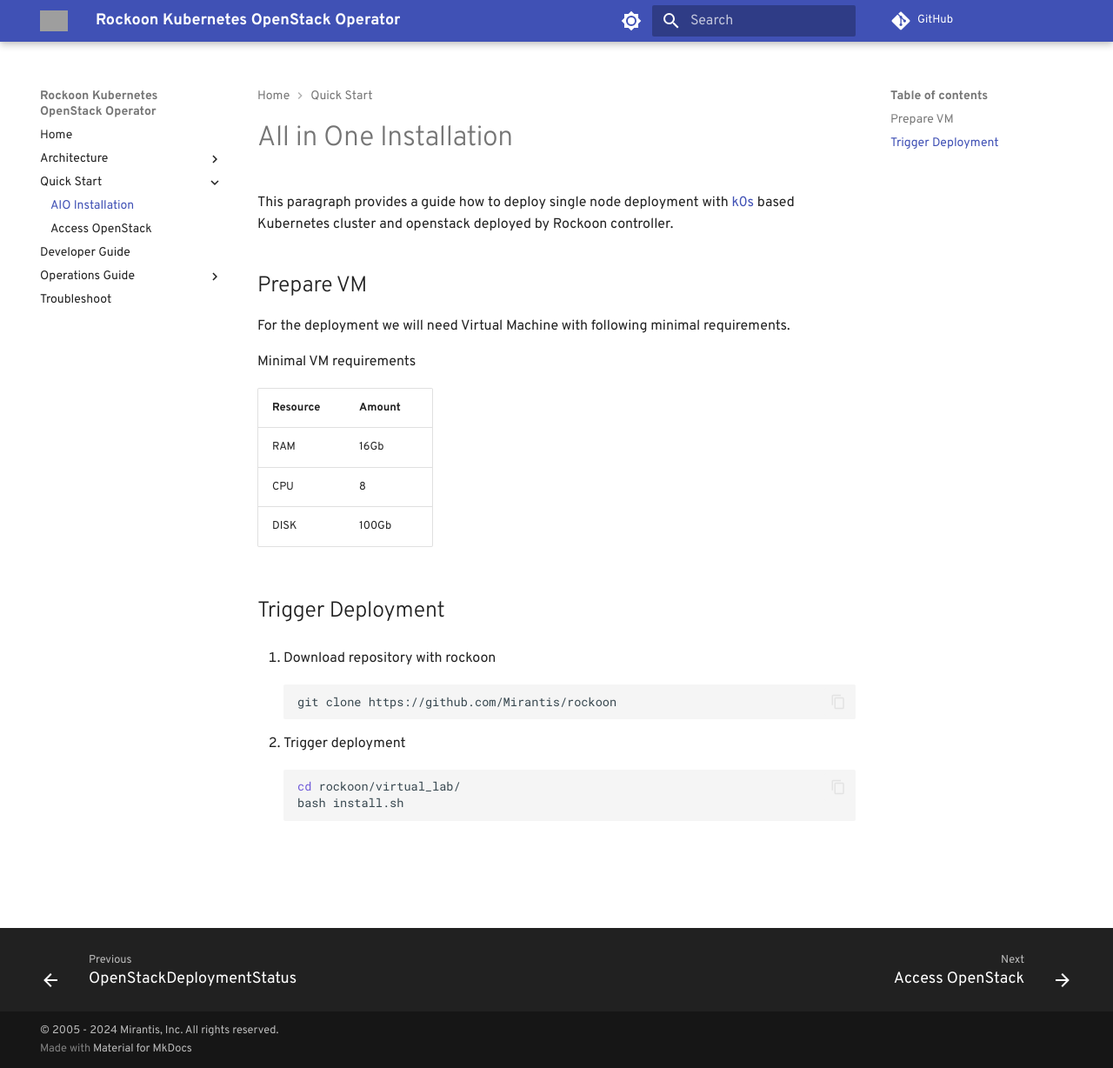
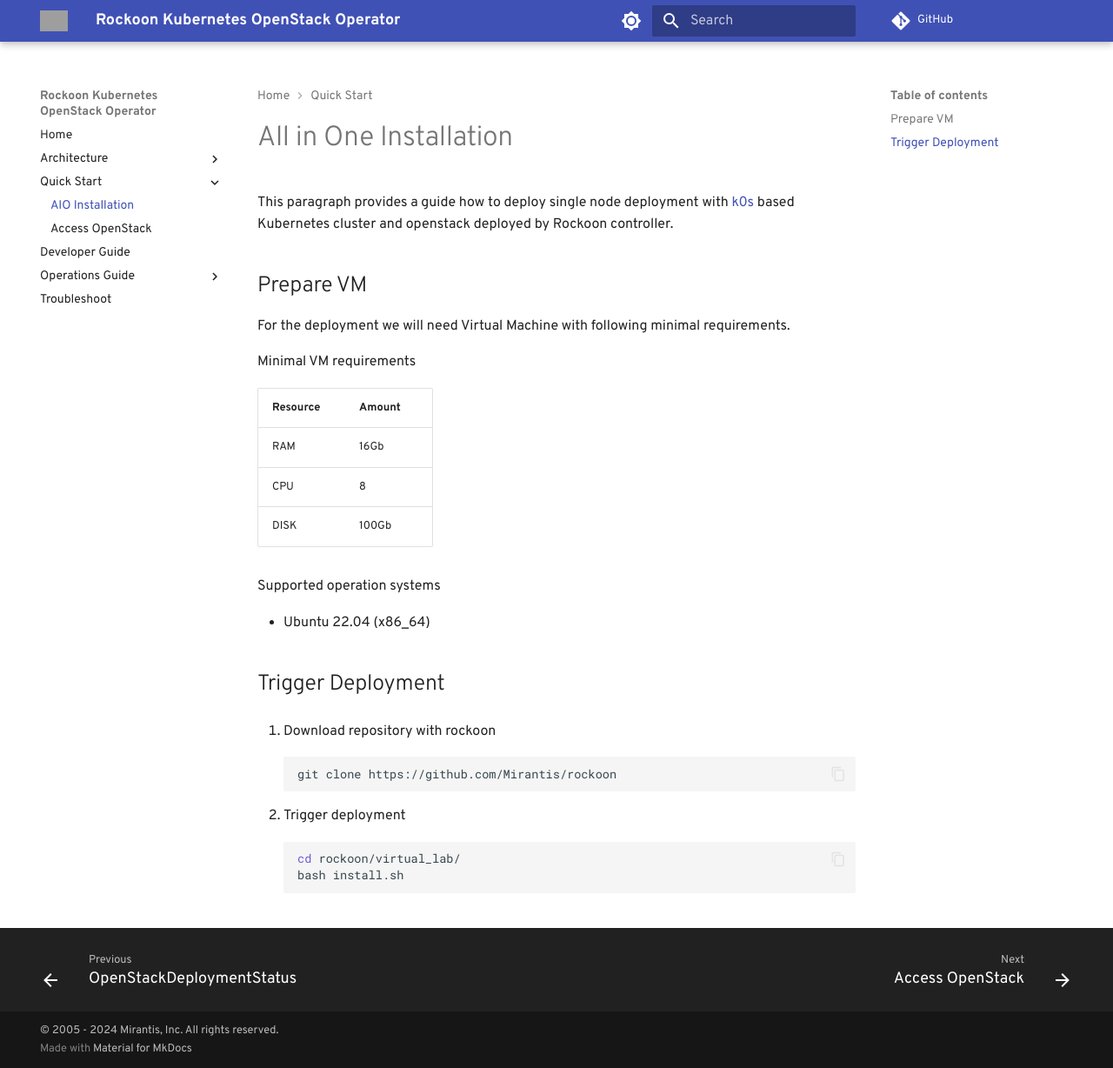
Before and after one commit to Mirantis/rockoon, an MkDocs documentation site: the page built from docs/quick-start/aio-installation.md, in a window 1280 px wide and 1228 px high. Shown: the whole window at 87% size. Built offline with MkDocs 1.6.1 and Material for MkDocs 9.7.7, drawn with Linux system fonts in a browser that asks for light colours; comment, search, counter and statistics services are not loaded; grey boxes are pictures that could not be loaded.

Commit message:
[doc] Add info about supported operation systems
Related-Prod: PRODX-3456
Change-Id: I3dad15a6871f37f912ebb57fd6fe5aa743441242

```diff
--- a/docs/quick-start/aio-installation.md
+++ b/docs/quick-start/aio-installation.md
@@ -16,6 +16,10 @@
 | CPU  | 8          |
 | DISK | 100Gb      |
 
+Supported operation systems
+
+* Ubuntu 22.04 (x86_64)
+
 
 ## Trigger Deployment
 
```
